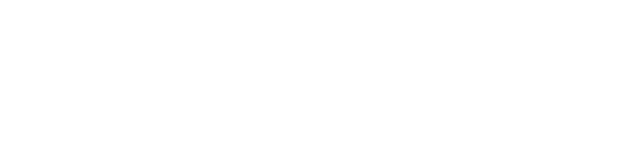
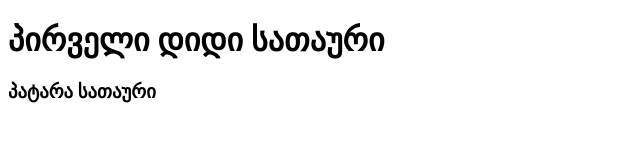
Before and after one commit to ana747/web, a plain HTML site: page index.html in a window 1280 px wide. Shown: the whole page, without its empty margins (0-640 px from the left). Drawn offline with Linux system fonts and the light colour scheme.

Commit message:
დავამატე სათაურები

```diff
--- a/index.html
+++ b/index.html
@@ -6,6 +6,7 @@
     <title>Document</title>
 </head>
 <body>
-
+    <H1>პირველი დიდი სათაური</H1>
+    <h3>პატარა სათაური</h3>
 </body>
 </html>
```
